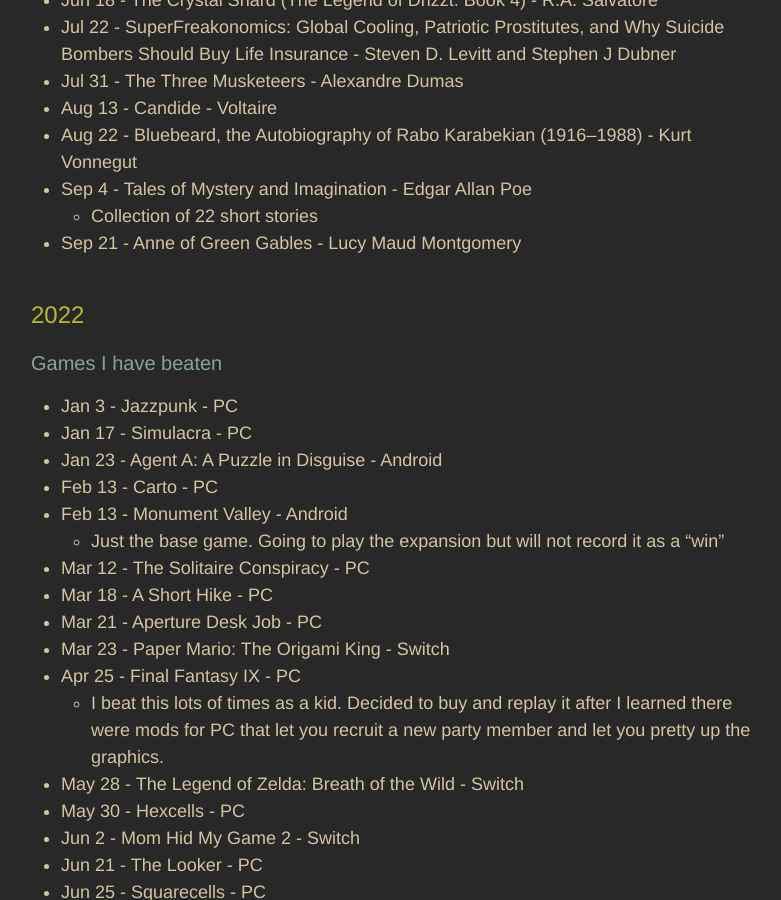
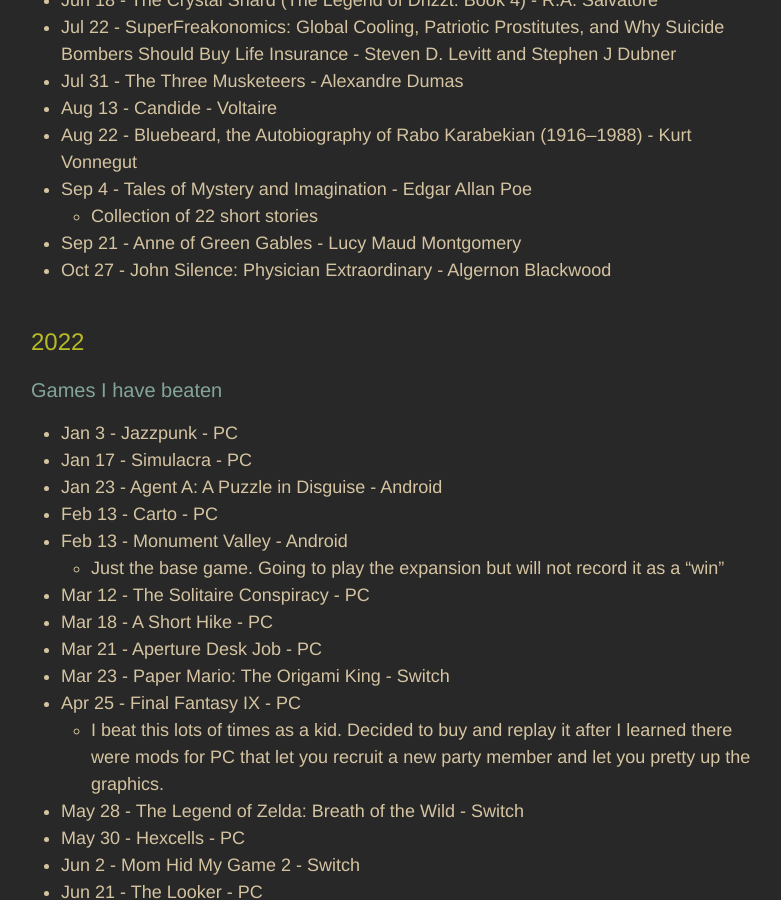
Before and after one commit to adkinsrs/sadkins_site, a Jekyll site: the page built from misc.md, in a window 1280 px wide and 900 px high, scrolled down 1928 px. Shown: the whole window, without its empty margins (239-1020 px from the left). Built offline with Jekyll 4.4.1, drawn with Linux system fonts in a browser that asks for light colours.

Commit message:
read a book

```diff
--- a/misc.md
+++ b/misc.md
@@ -75,6 +75,7 @@
 * Sep 4 - Tales of Mystery and Imagination - Edgar Allan Poe
   * Collection of 22 short stories
 * Sep 21 - Anne of Green Gables - Lucy Maud Montgomery
+* Oct 27 - John Silence: Physician Extraordinary - Algernon Blackwood
 
 ## 2022
 
```
